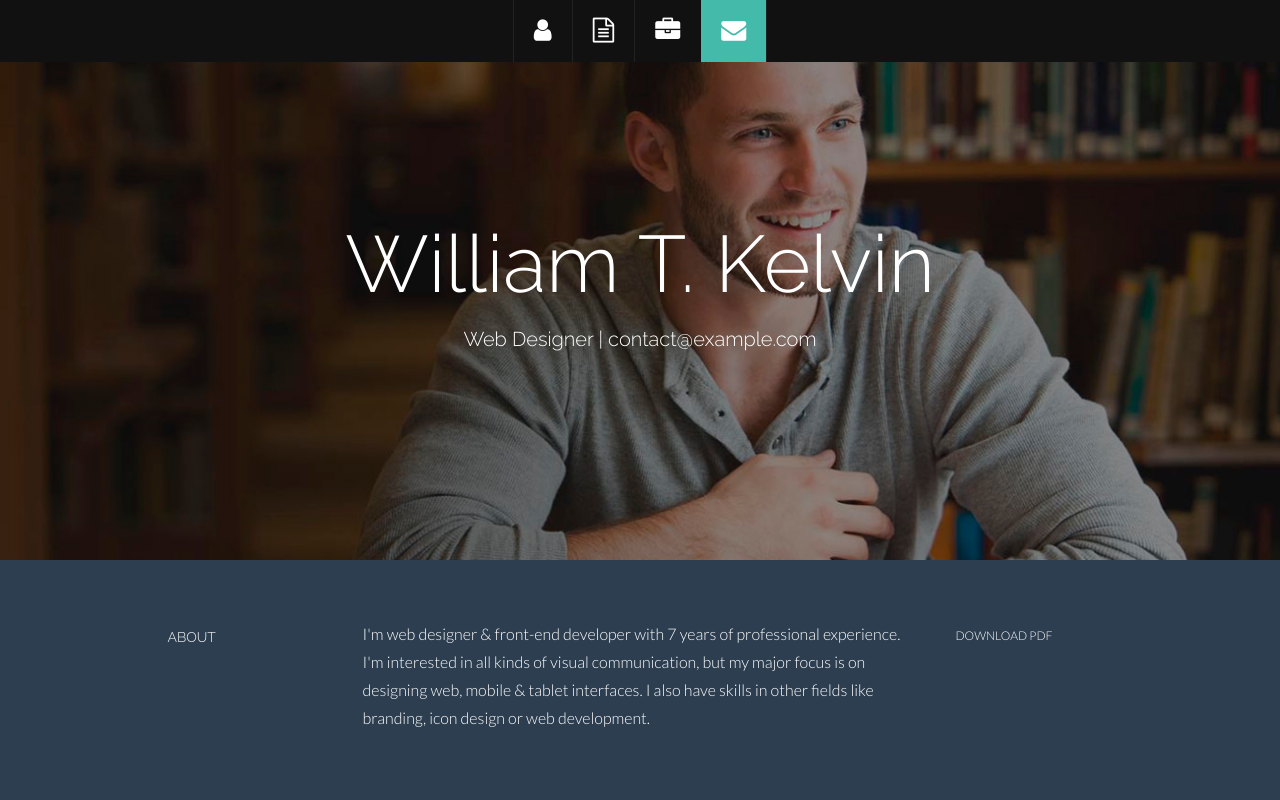
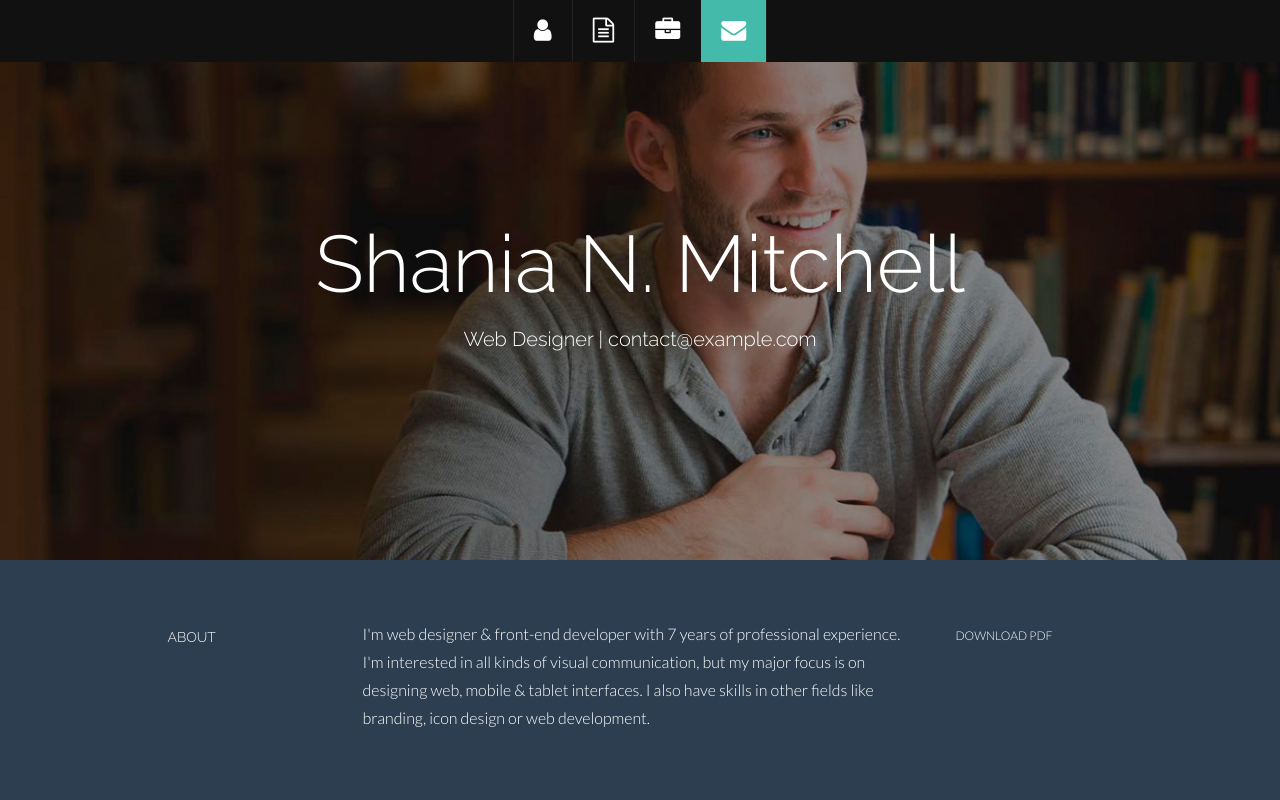
Before and after one commit to Niaaa23/Niaaa23.github.io, a plain HTML site: page index.html in a window 1280 px wide. Shown: the top 800 px of the page. Drawn offline with Linux system fonts and the light colour scheme.

Commit message:
Change name

```diff
--- a/index.html
+++ b/index.html
@@ -2,7 +2,7 @@
 <html lang="en">
 <head>
   <meta charset="utf-8">
-  <title>Kelvin - Bootstrap Resume Template</title>
+  <title>Shania Mitchell - Bootstrap Resume Template</title>
   <meta content="width=device-width, initial-scale=1.0" name="viewport">
   <meta content="" name="keywords">
   <meta content="" name="description">
@@ -64,7 +64,7 @@
     <div class="container">
       <div class="row centered">
         <div class="col-lg-12">
-          <h1>William T. Kelvin</h1>
+          <h1>Shania N. Mitchell</h1>
           <h3>Web Designer | contact@example.com</h3>
         </div>
         <!--/.col-lg-12 -->
```
